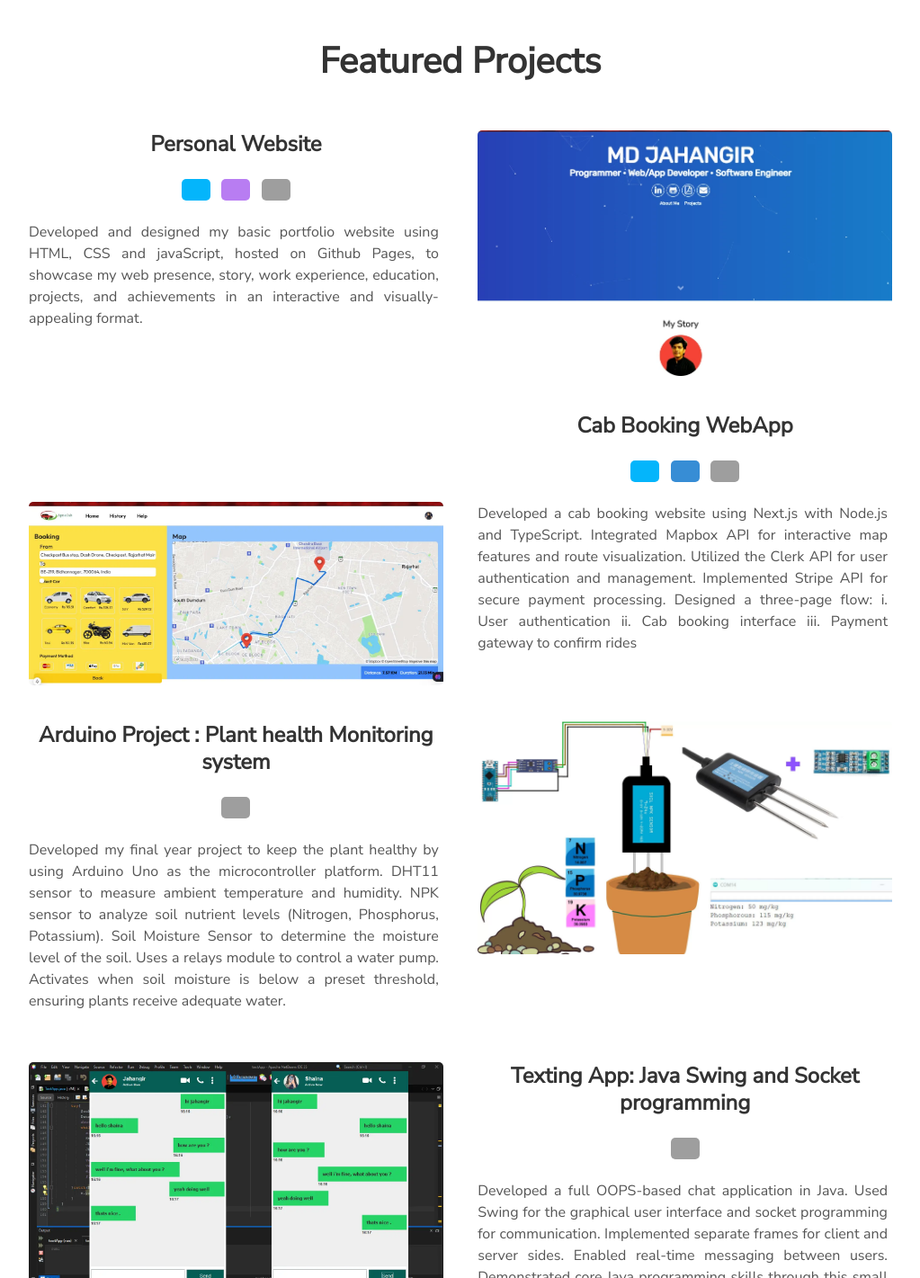
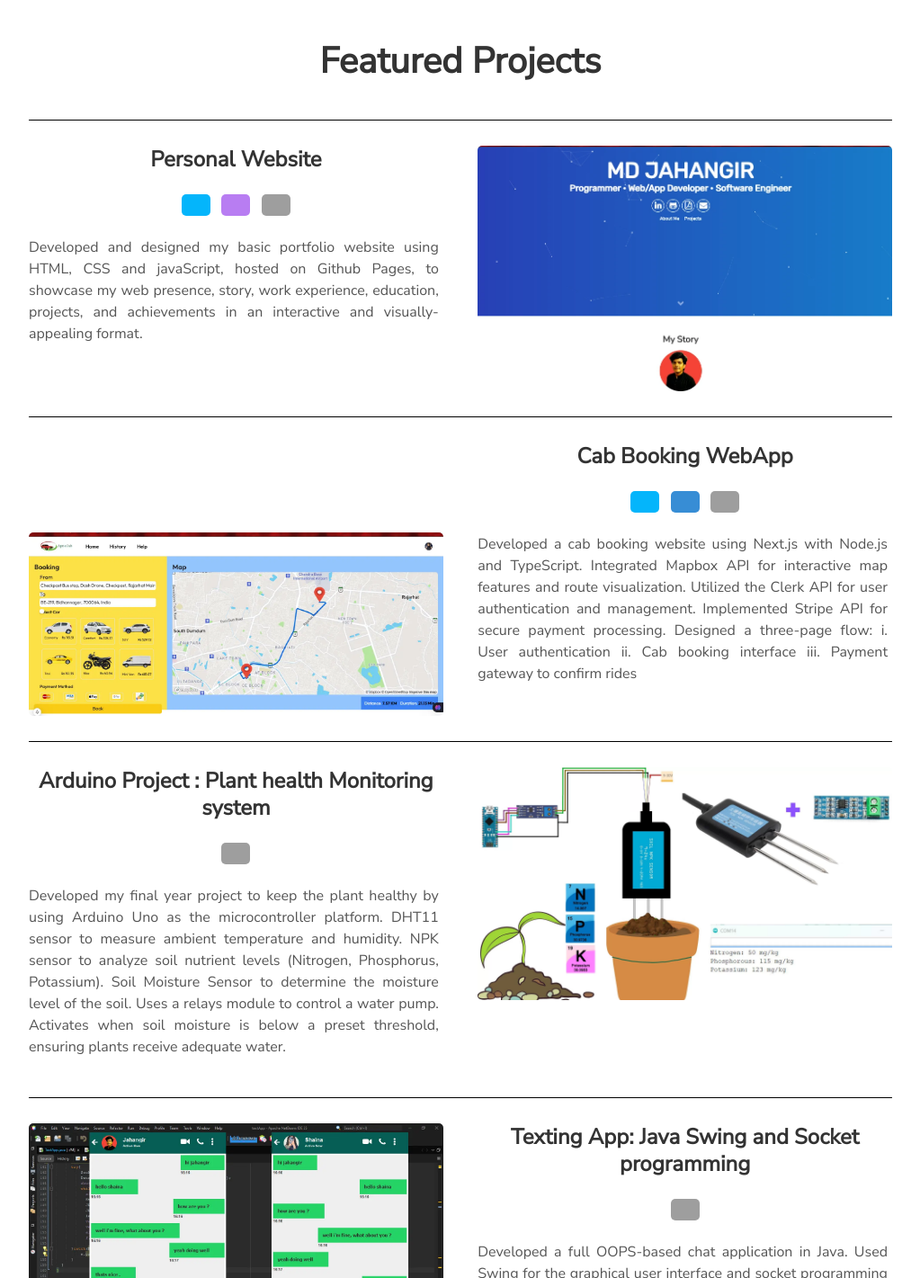
Before and after one commit to Jahangir0505/personalPortfolio, a plain HTML site: page index.html in a window 1280 px wide. Shown: the part 1798-3219 px from the top of the page at 90% size, without its empty margins (128-1151 px from the left). Drawn offline with nearby package versions, Linux system fonts and the light colour scheme; grey boxes are pictures that could not be loaded.

```diff
--- a/index.html
+++ b/index.html
@@ -11,7 +11,7 @@
   <!-- Description Metadata-->
   <meta name="description" content="Portfolio Website" />
   <!-- Author Metadata -->
-  <meta name="author" content="Aditya Vikram Singh" />
+  <meta name="author" content="Md Jahangir" />
   <!-- Keyword Metadata -->
   <meta name="keywords" content="Md Jahangir, zaique jahan, Md jahangir aliah university,
         Md jahangir software engineer, Md Jahangir Web Developer, Md Jahangir B.tech, Md Jahangi kolkata,
@@ -123,7 +123,7 @@
     <div class="user-details">
       <h1>Featured Projects</h1>
     </div>
-
+    <hr style="border: none; height: 1px; background-color: black; width: 100%;">
     <!-- User Project #1: Personal Résumé Website -->
     <div class="user-projects">
       <div class="images-right">
@@ -152,7 +152,7 @@
         <!-- <a class="project-link" target="_blank" href="https://jahangir0505.github.io/personalPortfolio/">Check it out!</a> -->
       </div>
     </div>
-
+     <hr style="border: none; height: 1px; background-color: black; width: 100%;">
     <!-- User Project #2: Summer 2020 Project -->
     <div class="user-projects">
       <div class="images-left" style="margin-top: 100px; height: 204px;">
@@ -183,7 +183,7 @@
         <!-- <a class="project-link" target="_blank" href="https://github.com/AVS1508/Summer-2020-Project">Check it out!</a> -->
       </div>
     </div>
-
+     <hr style="border: none; height: 1px; background-color: black; width: 100%;">
     <!-- User Project #3 Arduino plant health monitoring project -->
     <div class="user-projects">
       <div class="images-right">
@@ -212,7 +212,7 @@
         </a> -->
       </div>
     </div>
-
+     <hr style="border: none; height: 1px; background-color: black; width: 100%;">
     <!-- Use Project #4: Texting App: Java Swing and Socket programming -->
     <div class="user-projects">
       <div class="images-left">
```
Also changed, not shown: assets/img/webp/Professional-Picture-Me.webp.
